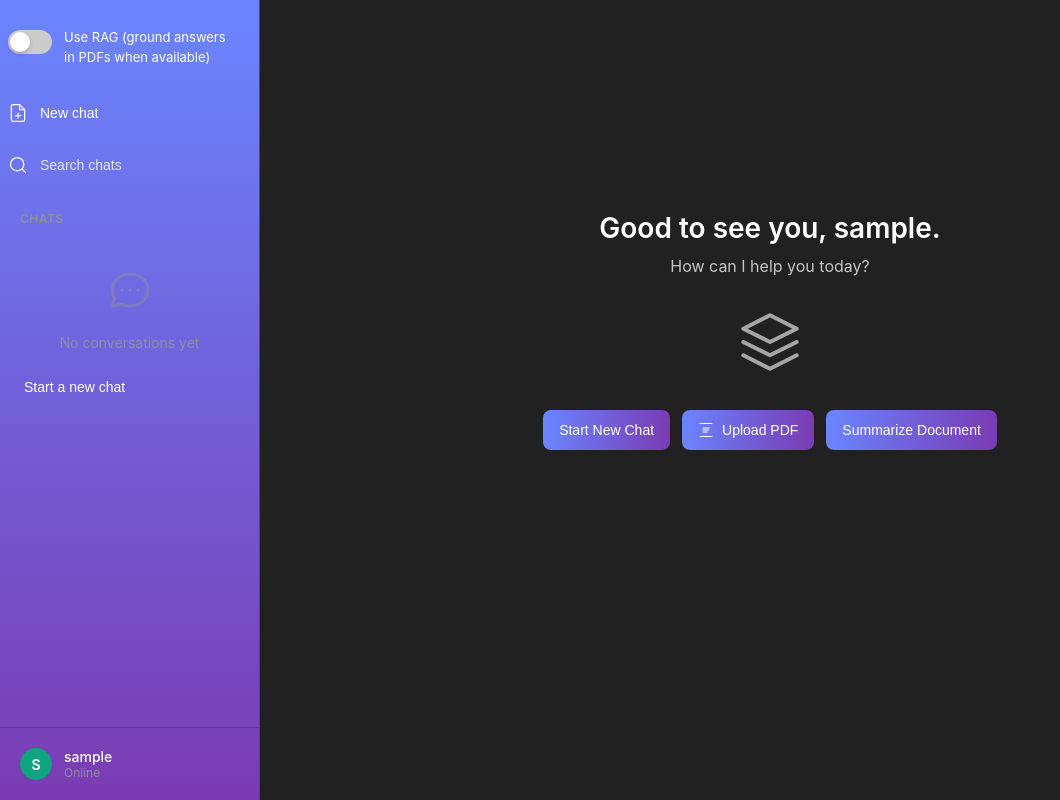
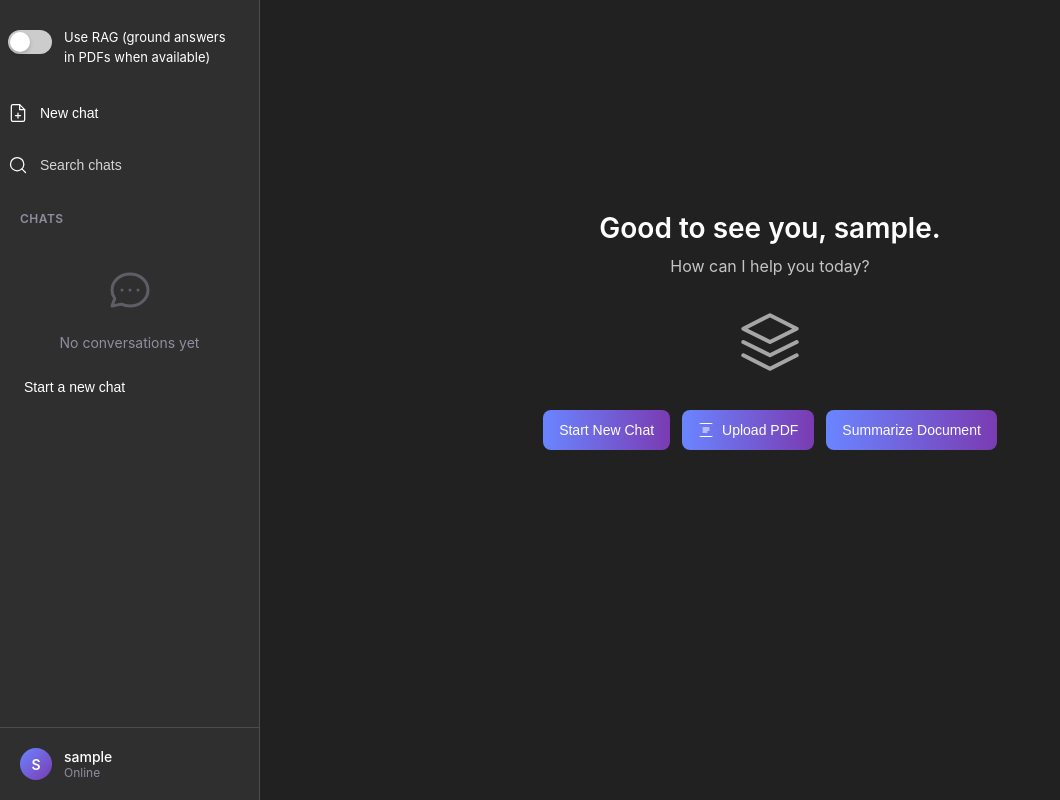
Before and after one commit to Shrvaani/RAG_Chat_Assistant_Django, a Django app: page / in a window 1280 px wide. Shown: the whole page, without its empty margins (0-1060 px from the left). Run offline with Django 4.2, Linux system fonts and the light colour scheme; the visitor is signed in with stand-in values (Sample User, id 1); data comes from the database, SQL or seed files in the repository; data that the repository does not hold is empty; some libraries are stand-ins or nearby versions.

Commit message:
UI: apply gradient palette to sidebar RAG toggle (checked) and user avatar

```diff
--- a/static/css/chatgpt.css
+++ b/static/css/chatgpt.css
@@ -43,8 +43,7 @@ body {
 /* Sidebar Styles */
 .sidebar {
     width: var(--sidebar-width);
-    /* Apply the same gradient palette used elsewhere */
-    background: linear-gradient(180deg, var(--grad-start), var(--grad-end));
+    background-color: var(--bg-secondary);
     border-right: 1px solid var(--border-color);
     display: flex;
     flex-direction: column;
@@ -387,7 +386,7 @@ body {
 .user-avatar {
     width: 32px;
     height: 32px;
-    background-color: var(--accent-primary);
+    background: linear-gradient(135deg, var(--grad-start), var(--grad-end));
     border-radius: 50%;
     display: flex;
     align-items: center;
@@ -543,8 +542,8 @@ body {
 }
 
 input:checked + .toggle-slider {
-    background-color: var(--accent-primary);
-    border-color: var(--accent-primary);
+    background: linear-gradient(90deg, var(--grad-start), var(--grad-end));
+    border-color: transparent;
 }
 
 input:checked + .toggle-slider:before {
```
